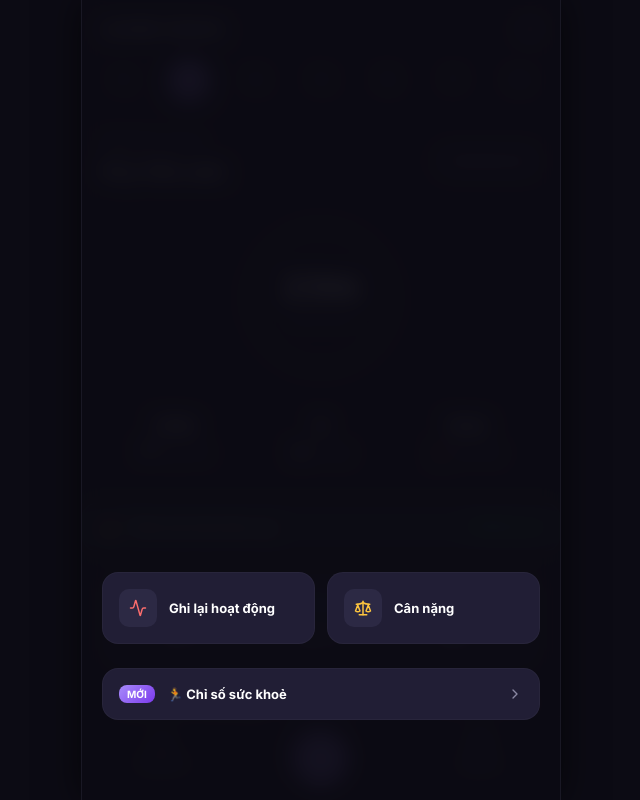
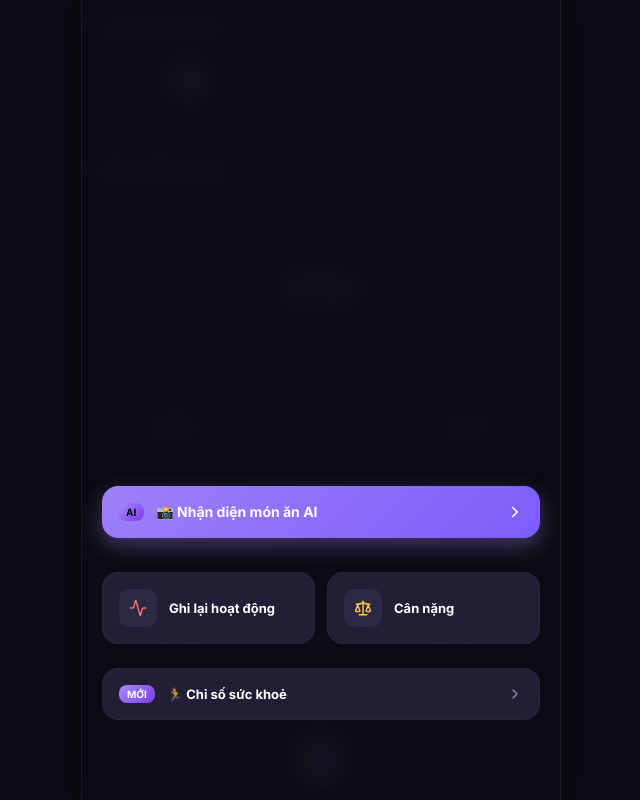
Before and after one commit to lamnhs/AppTinhCalo_IOS, a React (Vite) app: page / in a window 1280 px wide. Both pictures are taken after a click on the button 639 px from the left and 758 px from the top of the page. Shown: the whole page, without its empty margins (319-959 px from the left). Built offline with nearby package versions, Linux system fonts and the light colour scheme.

Commit message:
Add prominent AI Food Recognition button to central + overlay menu

```diff
--- a/src/App.jsx
+++ b/src/App.jsx
@@ -1855,11 +1855,35 @@ Trả về đúng định dạng JSON chuẩn tiếng Việt.`;
       )}
       </div>
 
-      {/* DYNAMIC IMAGE 1: DRAWER MENU OVERLAY (TAPPED CENTRAL FLOATING BUTTON) */}
+      {/* DYNAMIC DRAWER MENU OVERLAY (TAPPED CENTRAL FLOATING BUTTON) */}
       {isPlusOpen && (
         <div className="wao-overlay-menu-container" onClick={() => setIsPlusOpen(false)}>
           <div onClick={(e) => e.stopPropagation()} style={{ width: '100%', display: 'flex', flexDirection: 'column' }}>
-            {/* Sub options grid matching Image 1 */}
+            {/* Highlighted Primary Action: AI Food Camera Scanner */}
+            <div
+              className="wao-overlay-wide-btn"
+              onClick={() => {
+                setIsPlusOpen(false);
+                startLiveCamera();
+              }}
+              style={{
+                background: 'linear-gradient(135deg, var(--primary), #7c5dfa)',
+                marginBottom: '10px',
+                border: 'none',
+                boxShadow: '0 8px 20px rgba(158, 128, 249, 0.35)',
+                cursor: 'pointer'
+              }}
+            >
+              <div className="wao-overlay-wide-left">
+                <span className="wao-badge-new" style={{ backgroundColor: '#4ade80', color: '#000', fontWeight: '800' }}>AI</span>
+                <span style={{ fontSize: '14px', fontWeight: '800', color: '#fff', display: 'flex', alignItems: 'center', gap: '6px' }}>
+                  📸 Nhận diện món ăn AI
+                </span>
+              </div>
+              <ChevronRight size={18} color="#fff" />
+            </div>
+
+            {/* Sub options grid */}
             <div className="wao-overlay-menu-grid" style={{ gridTemplateColumns: '1fr 1fr' }}>
               {/* Ghi lai hoat dong */}
               <div className="wao-overlay-card-btn" onClick={() => {
```
